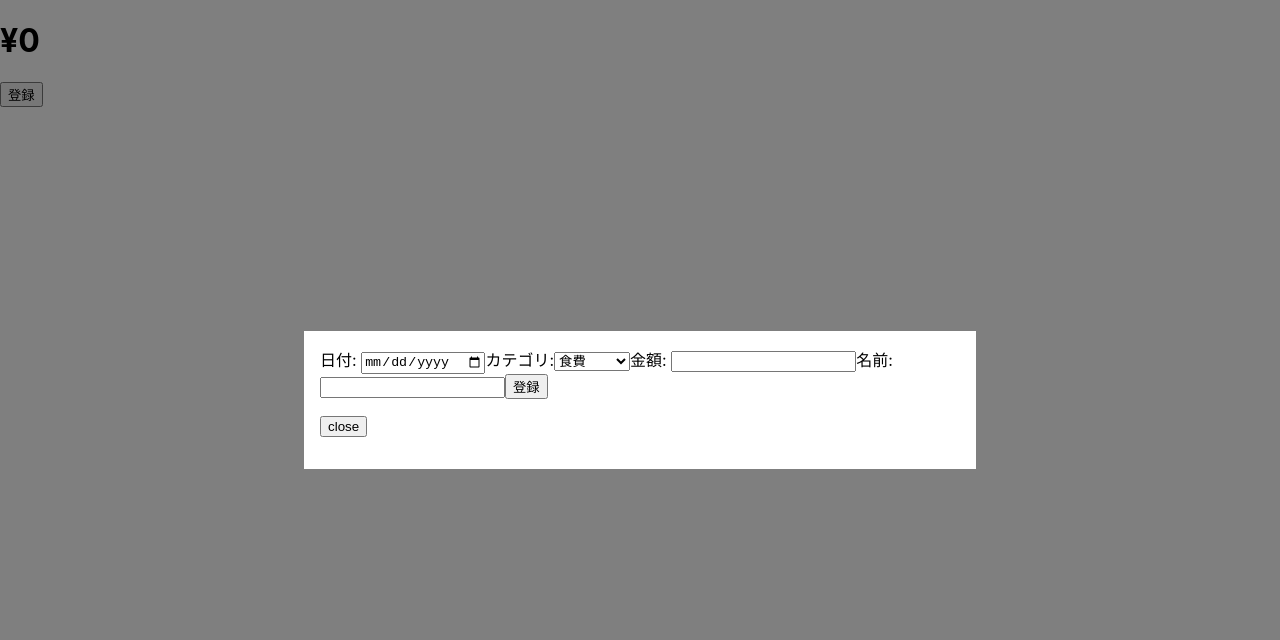
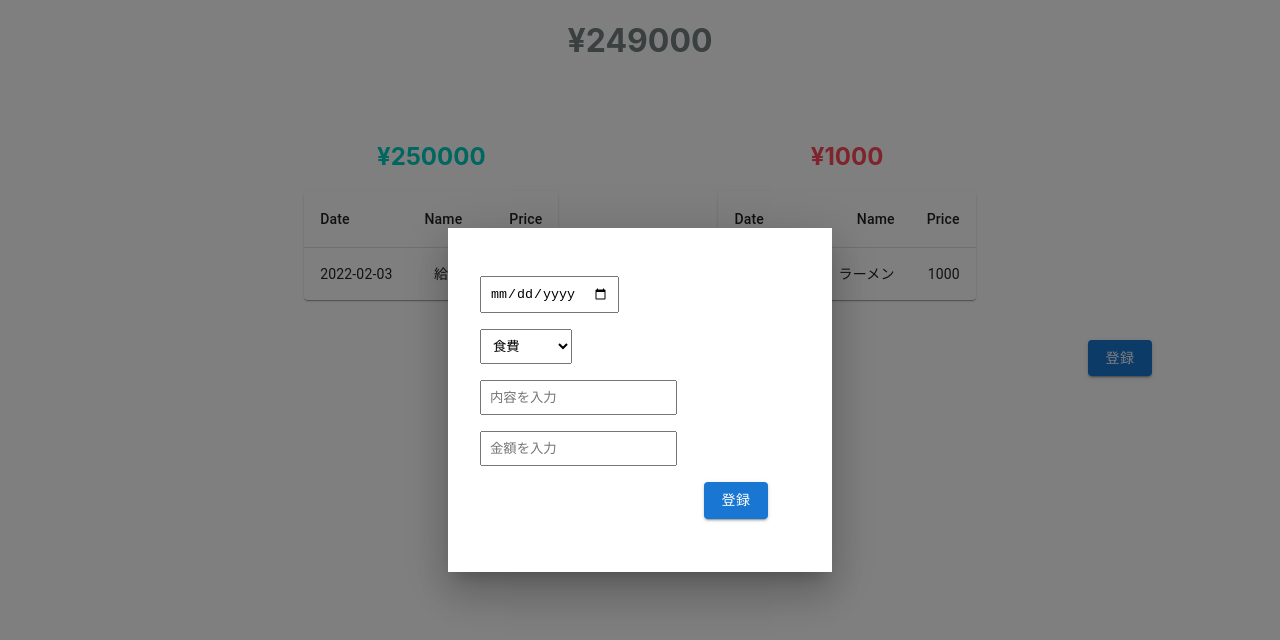
Before and after one commit to koooommmm/kakeibo-app, a React (Create React App) app in the folder kakeibo-react/: page / in a window 1280 px wide. Both pictures are taken after a click on the button "登録". Shown: the top 640 px of the page. Built offline with nearby package versions, Linux system fonts and the light colour scheme.

Commit message:
update UI

```diff
--- a/kakeibo-react/src/components/AddItem.js
+++ b/kakeibo-react/src/components/AddItem.js
@@ -1,5 +1,20 @@
 import React, { useRef } from "react";
 import { v4 as uuidv4 } from "uuid";
+import Box from "@mui/material/Box";
+import Button from "@mui/material/Button";
+import Modal from "@mui/material/Modal";
+
+const style = {
+  position: "absolute",
+  top: "50%",
+  left: "50%",
+  transform: "translate(-50%, -50%)",
+  width: "25%",
+  height: "35%",
+  bgcolor: "background.paper",
+  boxShadow: 24,
+  p: 4,
+};
 
 const AddItem = (props) => {
   const setItems = props.setItems;
@@ -47,23 +62,46 @@ const AddItem = (props) => {
 
   if (showAddItemModal) {
     return (
-      <div id="overlay">
-        <div id="content">
-          日付: <input type="date" ref={refDate} />
-          カテゴリ:
-          <select ref={refCategory}>
-            <option value="食費">食費</option>
-            <option value="公共料金">公共料金</option>
-            <option value="娯楽">娯楽</option>
-          </select>
-          金額: <input type="text" pattern="^[0-9]+$" ref={refPrice} />
-          名前: <input type="text" ref={refName} />
-          <button onClick={handleAddItem}>登録</button>
+      <Modal
+        open={showAddItemModal}
+        onClose={handleCloseModal}
+        aria-labelledby="modal-modal-title"
+        aria-describedby="modal-modal-description"
+      >
+        <Box sx={style}>
           <p>
-            <button onClick={handleCloseModal}>close</button>
+            <input type="date" className="input" ref={refDate} />
           </p>
-        </div>
-      </div>
+          <p>
+            <select className="input" ref={refCategory}>
+              <option value="食費">食費</option>
+              <option value="公共料金">公共料金</option>
+              <option value="娯楽">娯楽</option>
+            </select>
+          </p>
+          <p>
+            <input
+              type="text"
+              className="input"
+              placeholder="内容を入力"
+              ref={refName}
+            />
+          </p>
+          <p>
+            <input
+              type="text"
+              className="input"
+              placeholder="金額を入力"
+              ref={refPrice}
+            />
+          </p>
+          <div className="addButton">
+            <Button variant="contained" onClick={handleAddItem}>
+              登録
+            </Button>
+          </div>
+        </Box>
+      </Modal>
     );
   }
 };
--- a/kakeibo-react/src/components/ItemList.js
+++ b/kakeibo-react/src/components/ItemList.js
@@ -1,27 +1,48 @@
 import React from "react";
+import Table from "@mui/material/Table";
+import TableBody from "@mui/material/TableBody";
+import TableCell from "@mui/material/TableCell";
+import TableContainer from "@mui/material/TableContainer";
+import TableHead from "@mui/material/TableHead";
+import TableRow from "@mui/material/TableRow";
+import Paper from "@mui/material/Paper";
 
 const ItemList = (props) => {
   const kind = props.kind;
   const items = props.items;
-  const total = items.reduce((sum, element) => {
-    return sum + element.price;
-  }, 0);
+  const total = props.total;
 
   return (
     <>
-      <h1>¥{total}</h1>
-      <table>
-        <tbody>
-          {items.map((item) => (
-            <tr key={item.id}>
-              <td>{item.date}</td>
-              <td>{item.category}</td>
-              <td>{item.name}</td>
-              <td>¥{item.price}</td>
-            </tr>
-          ))}
-        </tbody>
-      </table>
+      <div className="item">
+        <h2 className={kind}>¥{total}</h2>
+
+        <TableContainer component={Paper}>
+          <Table sx={{ width: "fit-content" }} aria-label="simple table">
+            <TableHead>
+              <TableRow>
+                <TableCell>Date</TableCell>
+                <TableCell align="right">Name</TableCell>
+                <TableCell align="right">Price</TableCell>
+              </TableRow>
+            </TableHead>
+            <TableBody>
+              {items.map((item) => (
+                <TableRow
+                  key={item.id}
+                  sx={{ "&:last-child td, &:last-child th": { border: 0 } }}
+                >
+                  <TableCell component="th" scope="row">
+                    {item.date}
+                  </TableCell>
+                  <TableCell align="right">{item.name}</TableCell>
+                  <TableCell align="right">{item.price}</TableCell>
+                </TableRow>
+              ))}
+            </TableBody>
+          </Table>
+        </TableContainer>
+      </div>
     </>
   );
 };
--- a/kakeibo-react/src/components/KakeiboBoard.css
+++ b/kakeibo-react/src/components/KakeiboBoard.css
@@ -11,7 +11,6 @@
   display: flex;
   align-items: center;
   justify-content: center;
-
 }
 
 #content{
@@ -20,3 +19,36 @@
   padding: 1em;
   background:#fff;
 }
+
+.addButton{
+  text-align: right;
+  margin-right: 10%;
+}
+
+.item-list{
+  display: flex;
+  justify-content: center; /* 中央寄せ */
+}
+.item-list .item{
+  box-sizing: border-box;
+  padding: 40px 80px;
+}
+
+.balance{
+  color: #747F7F;
+  text-align: center;
+}
+
+.income{
+  color: #00CCC0;
+  text-align: center;
+}
+
+.expence{
+  color: #FF4858;
+  text-align: center;
+}
+
+.input{
+  padding: 8px;
+}
--- a/kakeibo-react/src/components/KakeiboBoard.js
+++ b/kakeibo-react/src/components/KakeiboBoard.js
@@ -3,10 +3,38 @@ import ItemList from "./ItemList";
 import AddItem from "./AddItem";
 import { useState } from "react";
 import "./KakeiboBoard.css";
+import Button from "@mui/material/Button";
 
 const KakeiboBoard = () => {
-  const [expences, setExpenses] = useState([]);
+  const [incomes, setIncomes] = useState([
+    {
+      id: 1,
+      date: "2022-02-03",
+      category: "給与",
+      price: 250000,
+      name: "給与",
+    },
+  ]);
+  const [expences, setExpenses] = useState([
+    {
+      id: 1,
+      date: "2022-02-03",
+      category: "食費",
+      price: 1000,
+      name: "ラーメン",
+    },
+  ]);
   const [showAddItemModal, setShowAddItemModal] = useState(false);
+
+  const income_total = incomes.reduce((sum, element) => {
+    return sum + element.price;
+  }, 0);
+
+  const expence_total = expences.reduce((sum, element) => {
+    return sum + element.price;
+  }, 0);
+
+  const balance = income_total - expence_total;
 
   const handleClickAddButton = () => {
     setShowAddItemModal(true);
@@ -14,8 +42,16 @@ const KakeiboBoard = () => {
 
   return (
     <>
-      <ItemList kind="expence" items={expences} />
-      <button onClick={handleClickAddButton}>登録</button>
+      <h1 className="balance">¥{balance}</h1>
+      <div className="item-list">
+        <ItemList kind="income" items={incomes} total={income_total} />
+        <ItemList kind="expence" items={expences} total={expence_total} />
+      </div>
+      <div className="addButton">
+        <Button variant="contained" onClick={handleClickAddButton}>
+          登録
+        </Button>
+      </div>
       <AddItem
         setItems={setExpenses}
         showAddItemModal={showAddItemModal}
```
